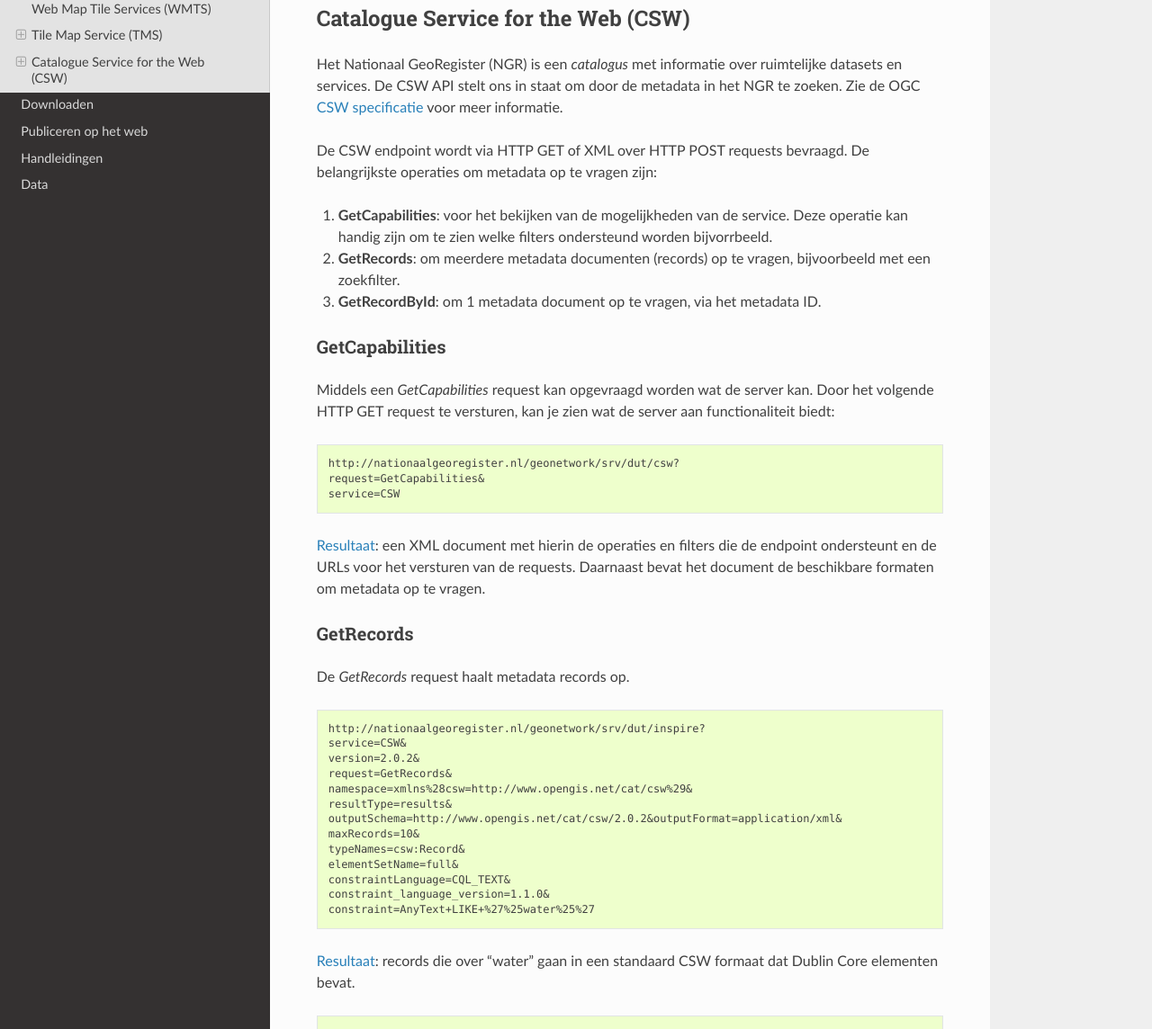
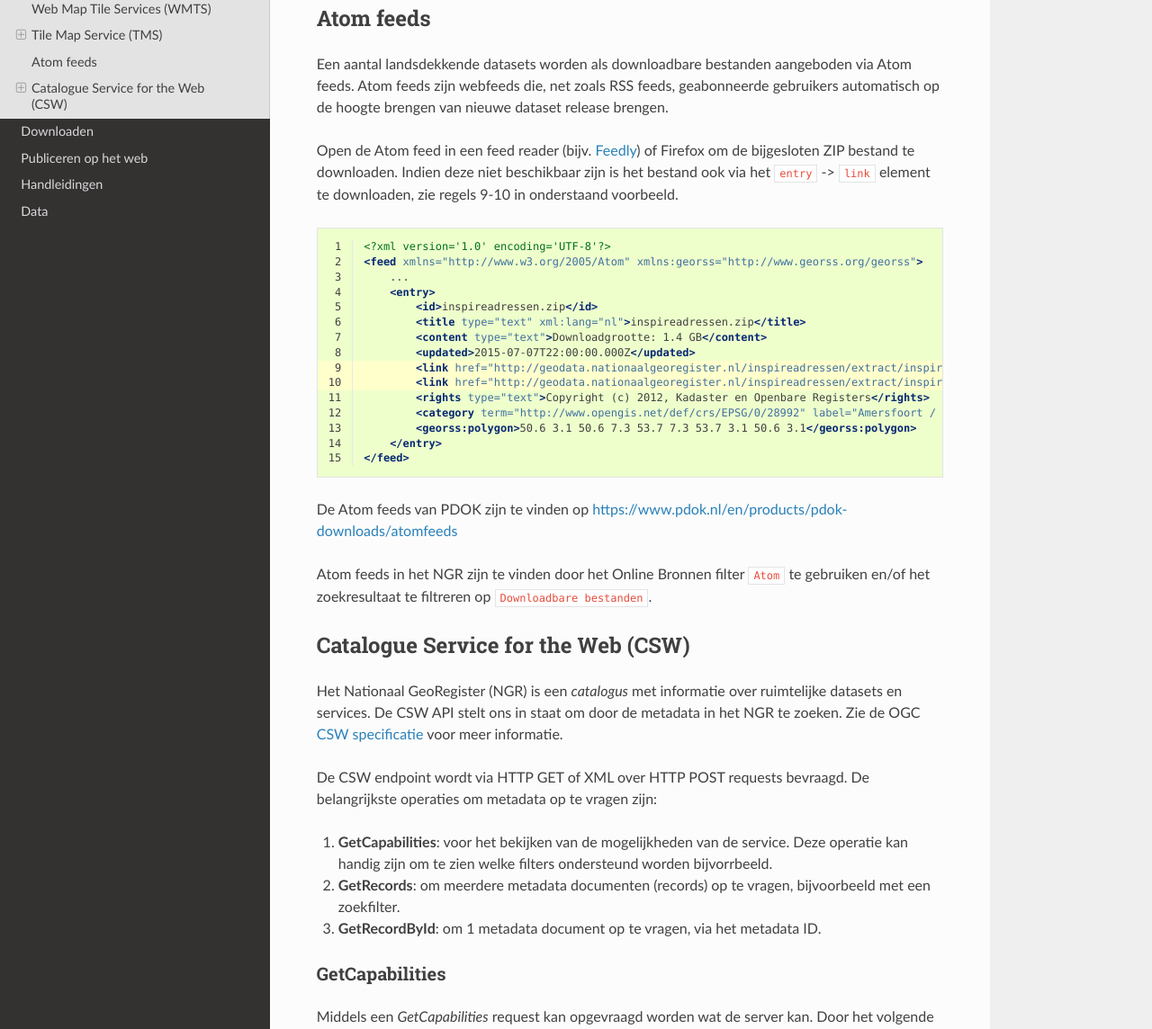
Before and after one commit to LivericA/PDOK, a Sphinx documentation site: the page built from docs/services.rst, in a window 1280 px wide and 1400 px high, scrolled down 7789 px. Shown: the part 256-1400 px from the top of the window at 90% size. Built offline with Sphinx 7.4.7 and the Read the Docs theme 2.0.0, drawn with Linux system fonts in a browser that asks for light colours.

Commit message:
add Atom feeds

```diff
--- a/docs/services.rst
+++ b/docs/services.rst
@@ -368,6 +368,39 @@
 
 .. _OGC-CSW:
 
+
+**********
+Atom feeds
+**********
+Een aantal landsdekkende datasets worden als downloadbare bestanden aangeboden via Atom feeds. Atom feeds zijn webfeeds die, net zoals RSS feeds, geabonneerde gebruikers automatisch op de hoogte brengen van nieuwe dataset release brengen.
+
+Open de Atom feed in een feed reader (bijv. `Feedly <https://feedly.com>`_) of Firefox om de bijgesloten ZIP bestand te downloaden. Indien deze niet beschikbaar zijn is het bestand ook via het ``entry`` -> ``link`` element te downloaden, zie regels 9-10 in onderstaand voorbeeld.
+
+.. code-block:: xml
+    :linenos:
+    :emphasize-lines: 9,10
+
+    <?xml version='1.0' encoding='UTF-8'?>
+    <feed xmlns="http://www.w3.org/2005/Atom" xmlns:georss="http://www.georss.org/georss">
+        ...
+        <entry>
+            <id>inspireadressen.zip</id>
+            <title type="text" xml:lang="nl">inspireadressen.zip</title>
+            <content type="text">Downloadgrootte: 1.4 GB</content>
+            <updated>2015-07-07T22:00:00.000Z</updated>
+            <link href="http://geodata.nationaalgeoregister.nl/inspireadressen/extract/inspireadressen.zip" rel="alternate" type="application/x-compressed" hreflang="nl" length="1517044532"/>
+            <link href="http://geodata.nationaalgeoregister.nl/inspireadressen/extract/inspireadressen.zip" hreflang="nl"/>
+            <rights type="text">Copyright (c) 2012, Kadaster en Openbare Registers</rights>
+            <category term="http://www.opengis.net/def/crs/EPSG/0/28992" label="Amersfoort / RD New"/>
+            <georss:polygon>50.6 3.1 50.6 7.3 53.7 7.3 53.7 3.1 50.6 3.1</georss:polygon>
+        </entry>
+    </feed>
+
+De Atom feeds van PDOK zijn te vinden op https://www.pdok.nl/en/products/pdok-downloads/atomfeeds
+
+Atom feeds in het NGR zijn te vinden door het Online Bronnen filter ``Atom`` te gebruiken en/of het zoekresultaat te filtreren op ``Downloadbare bestanden``.
+
+
 ***********************************
 Catalogue Service for the Web (CSW)
 ***********************************
```
